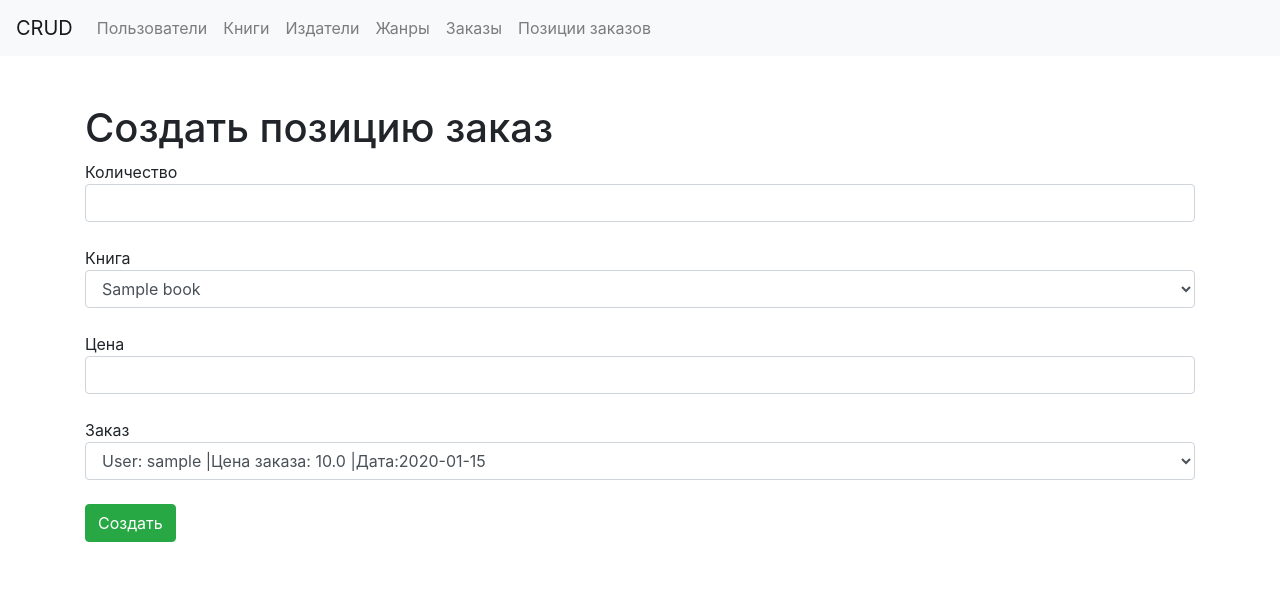
After one commit to KirillTsvetkov/bookshop, a Flask app: page /create-order_item in a window 1280 px wide. The commit adds this page. Shown: the top 589 px of the page. Run offline with Flask 2, Linux system fonts and the light colour scheme; tables that the repository leaves empty hold one stand-in row (values such as "Sample post"); some libraries are stand-ins or nearby versions.

Commit message:
add crud templates

```diff
--- a/app.py
+++ b/app.py
@@ -198,6 +198,19 @@ def create_genre():
     return render_template("create-genre.html")
 
 
+@app.route('/create-user', methods=["GET"])
+def create_user():
+    return render_template("create-user.html")
+
+
+@app.route('/create-book', methods=["GET"])
+def create_book():
+    genres = Genre.query.all()
+    authors = Author.query.all()
+    publishers = Publisher.query.all()
+    return render_template("create-book.html", genres=genres, authors=authors, publishers=publishers)
+
+
 @app.route('/create-author', methods=["GET"])
 def create_author():
     return render_template("create-author.html")
@@ -206,6 +219,20 @@ def create_author():
 @app.route('/create-publisher', methods=["GET"])
 def create_publisher():
     return render_template("create-publisher.html")
+
+
+@app.route('/create-order', methods=["GET"])
+def create_order():
+    users = db.session.query(User.id, User.username)
+    return render_template("create-order.html", users=users)
+
+
+
+@app.route('/create-order_item', methods=["GET"])
+def create_order_item():
+    orders = db.session.query(Order.id, Order.date, Order.total, User.username).join(User).all()
+    books = db.session.query(Book.id, Book.title).all()
+    return render_template("create-order_item.html", orders=orders, books=books)
 
 
 @app.route('/genres', methods=["GET", "POST"])
@@ -272,13 +299,12 @@ def handle_books():
         if request.is_json:
             data = request.get_json()
             book = Book(title = data['title'],
-                        price=float(data['price']), number_of_pages=data['number_of_pages'],
-                        year=data['year'], isbn=data['isbn'],
-                        cover_type=data['cover_type'],
+                        price=float(data['price']), number_of_pages=int(data['number_of_pages']),
+                        year=int(data['year']), isbn=data['isbn'],
+                        cover_type=bool(data['cover_type']),
                         annotation=data['annotation'], slug=data['slug'],
-                        genre_id=data['genre_id'], publisher_id=data['publisher_id'],
-                        author_id=data['author_id'])
-            print(book.title, book.price)
+                        genre_id=int(data['genre_id']), publisher_id=int(data['publisher_id']),
+                        author_id=int(data['author_id']))
             try:
                 db.session.add(book)
                 db.session.commit()
@@ -369,8 +395,8 @@ def handle_order_items():
             data = request.get_json()
             count=0
             for item in data:
-                order_item = OrderItem(order_id=item['order_id'], quantity=item['quantity'],
-                              cost=item['cost'], book_id=item['book_id'])
+                order_item = OrderItem(order_id=int(item['order_id']), quantity=int(item['quantity']),
+                              cost=float(item['cost']), book_id=int(item['book_id']))
                 try:
                     db.session.add(order_item)
                     db.session.commit()
--- a/static/js/main.js
+++ b/static/js/main.js
@@ -13,7 +13,10 @@ function create(type){
     var formData = $("#js-form");
     url = "/"+type;
     formData=getFormData(formData);
-    console.log(formData);
+    if(url == "/order_items"){
+        formData = [formData]
+    }
+    console.log(formData, url);
     $.ajax({
         type: "POST",
         url: type,
--- a/templates/authors-list.html
+++ b/templates/authors-list.html
@@ -5,6 +5,7 @@
 {% endblock %}
 
 {% block body %}
+{% include 'crud-header.html' %}
 <div class="container mt-5">
     <h1>Список авторов</h1>
     <a href="/create-author">Создать нового автора</a>
--- a/templates/create-author.html
+++ b/templates/create-author.html
@@ -5,6 +5,8 @@
 {% endblock %}
 
 {% block body %}
+{% include 'crud-header.html' %}
+
 <div class="container mt-5">
     <h1>Создать нового автора</h1>
     <form method="post" id="js-form">
--- a/templates/create-genre.html
+++ b/templates/create-genre.html
@@ -5,6 +5,7 @@
 {% endblock %}
 
 {% block body %}
+{% include 'crud-header.html' %}
 <div class="container mt-5">
     <h1>Создать новый жанр</h1>
     <form method="post" id="js-form">
--- /dev/null
+++ b/templates/create-order_item.html
@@ -0,0 +1,43 @@
+{% extends 'base.html' %}
+
+{% block title %}
+Создать позицию заказ
+{% endblock %}
+
+{% block body %}
+{% include 'crud-header.html' %}
+<div class="container mt-5">
+    <h1>Создать позицию заказ</h1>
+    <form id="js-form">
+        <lable for="quantity">Количество</lable>
+        <input type="number" name="quantity" id="quantity" class="form-control">
+        <br>
+        <lable for="book_id">Книга</lable>
+        <select name="book_id" id="book_id" class="form-control">
+            {% for book in books %}
+            <option value="{{ book.id }}">{{book.title}}</option>
+            {% endfor %}
+        </select>
+        <br>
+        <lable for="cost">Цена</lable>
+        <input type="number" name="cost" id="cost" class="form-control">
+        <br>
+        <lable for="order_id">Заказ</lable>
+        <select name="order_id" id="order_id" class="form-control">
+            {% for order in orders %}
+            <option value="{{ order.id }}">{{ "User: " + order.username + " |Цена заказа: " + order.total|string + " |Дата:" + order.date.strftime('%Y-%m-%d')}}</option>
+            {% endfor %}
+        </select>
+        <br>
+        <button type="button" class="btn btn-success" onclick="create('order_items')">Создать</button>
+
+    </form>
+
+    <br>
+    <br>
+    <div class="p-3 mb-2 bg-danger text-white ajax-res" id="ajax-error"></div>
+    <div class="p-3 mb-2 bg-success text-white ajax-res" id="ajax-success"></div>
+
+</div>
+
+{% endblock %}
--- a/templates/create-publisher.html
+++ b/templates/create-publisher.html
@@ -5,6 +5,7 @@
 {% endblock %}
 
 {% block body %}
+{% include 'crud-header.html' %}
 <div class="container mt-5">
     <h1>Создать нового издателя</h1>
     <form method="post" id="js-form">
--- a/templates/edit-author.html
+++ b/templates/edit-author.html
@@ -5,7 +5,7 @@
 {% endblock %}
 
 {% block body %}
-
+{% include 'crud-header.html' %}
 <div class="container mt-5">
     <h1>Изменить автора</h1>
     <form id="js-form">
--- a/templates/edit-book.html
+++ b/templates/edit-book.html
@@ -5,7 +5,7 @@
 {% endblock %}
 
 {% block body %}
-
+{% include 'crud-header.html' %}
 <div class="container mt-5">
     <h1>Изменить книгу</h1>
     <form id="js-form">
--- a/templates/edit-genre.html
+++ b/templates/edit-genre.html
@@ -5,7 +5,7 @@
 {% endblock %}
 
 {% block body %}
-
+{% include 'crud-header.html' %}
 <div class="container mt-5">
     <h1>Изменить жанр</h1>
     <form id="js-form">
--- a/templates/edit-order.html
+++ b/templates/edit-order.html
@@ -5,7 +5,7 @@
 {% endblock %}
 
 {% block body %}
-
+{% include 'crud-header.html' %}
 <div class="container mt-5">
     <h1>Изменить заказ</h1>
     <form id="js-form">
--- a/templates/edit-order_item.html
+++ b/templates/edit-order_item.html
@@ -5,7 +5,7 @@
 {% endblock %}
 
 {% block body %}
-
+{% include 'crud-header.html' %}
 <div class="container mt-5">
     <h1>Изменить позицию заказ</h1>
     <form id="js-form">
--- a/templates/edit-publisher.html
+++ b/templates/edit-publisher.html
@@ -5,7 +5,7 @@
 {% endblock %}
 
 {% block body %}
-
+{% include 'crud-header.html' %}
 <div class="container mt-5">
     <h1>Изменить издателя</h1>
     <form id="js-form">
--- a/templates/edit-user.html
+++ b/templates/edit-user.html
@@ -5,7 +5,7 @@
 {% endblock %}
 
 {% block body %}
-
+{% include 'crud-header.html' %}
 <div class="container mt-5">
     <h1>Изменить клиента</h1>
     <form id="js-form">
```
Also changed, not shown: templates/create-book.html (+8 -6 lines), templates/create-order.html (added, +35 -0 lines), templates/create-user.html (added, +35 -0 lines).
